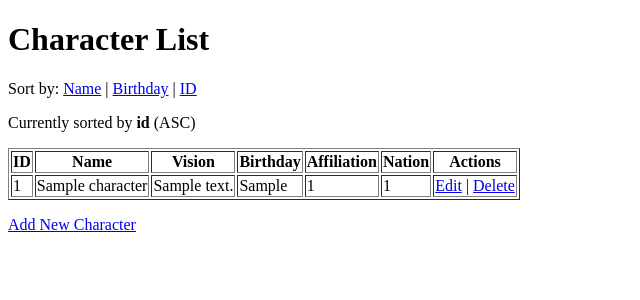
After one commit to notgreatpro/Web-Dev-2-Project, a PHP site: page /characters_list.php in a window 1280 px wide. The commit adds this page. Shown: the top 300 px of the page, without its empty margins (0-640 px from the left). Run offline with PHP 8.4, Linux system fonts and the light colour scheme; the visitor is signed in with stand-in values (Sample User, id 1); tables that the repository leaves empty or names only in its code hold one stand-in row (values such as "Sample post").

Commit message:
created character_list.php for viewing and sorting characters

```diff
--- /dev/null
+++ b/characters_list.php
@@ -0,0 +1,63 @@
+<?php
+session_start();
+if (!isset($_SESSION['loggedin']) || $_SESSION['loggedin'] !== true) {
+    header("Location: login.php");
+    exit;
+}
+
+// Database connection
+$conn = new mysqli("localhost", "root", "", "genshin_character_info_database");
+
+// Sorting logic
+$allowed = ['name', 'birthday', 'id'];
+$sort = isset($_GET['sort']) && in_array($_GET['sort'], $allowed) ? $_GET['sort'] : 'id';
+$order = (isset($_GET['order']) && $_GET['order'] === 'desc') ? 'DESC' : 'ASC';
+
+$sql = "SELECT * FROM characters ORDER BY $sort $order";
+$result = $conn->query($sql);
+
+// For toggling sort order in links
+$nextOrder = $order === 'ASC' ? 'desc' : 'asc';
+?>
+<!DOCTYPE html>
+<html lang="en">
+<head>
+    <meta charset="UTF-8">
+    <title>Character List</title>
+</head>
+<body>
+    <h1>Character List</h1>
+    <p>Sort by:
+        <a href="?sort=name&order=<?php echo $nextOrder; ?>">Name</a> |
+        <a href="?sort=birthday&order=<?php echo $nextOrder; ?>">Birthday</a> |
+        <a href="?sort=id&order=<?php echo $nextOrder; ?>">ID</a>
+    </p>
+    <p>Currently sorted by <b><?php echo htmlspecialchars($sort); ?></b> (<?php echo $order; ?>)</p>
+    <table border="1">
+        <tr>
+            <th>ID</th>
+            <th>Name</th>
+            <th>Vision</th>
+            <th>Birthday</th>
+            <th>Affiliation</th>
+            <th>Nation</th>
+            <th>Actions</th>
+        </tr>
+        <?php while($row = $result->fetch_assoc()): ?>
+        <tr>
+            <td><?php echo $row['id']; ?></td>
+            <td><?php echo htmlspecialchars($row['name']); ?></td>
+            <td><?php echo htmlspecialchars($row['vision']); ?></td>
+            <td><?php echo htmlspecialchars($row['birthday']); ?></td>
+            <td><?php echo $row['affiliation_id']; ?></td>
+            <td><?php echo $row['nation_id']; ?></td>
+            <td>
+                <a href="edit_character.php?id=<?php echo $row['id']; ?>">Edit</a> |
+                <a href="delete_character.php?id=<?php echo $row['id']; ?>" onclick="return confirm('Delete this character?');">Delete</a>
+            </td>
+        </tr>
+        <?php endwhile; ?>
+    </table>
+    <p><a href="index.php">Add New Character</a></p>
+</body>
+</html>
--- a/index.php
+++ b/index.php
@@ -21,8 +21,8 @@ if (!isset($_SESSION['loggedin']) || $_SESSION['loggedin'] !== true) {
         <label>Name: <input type="text" name="name" required></label><br>
         <label>Vision: <input type="text" name="vision" required></label><br>
         <label>Birthday: <input type="date" name="birthday"></label><br>
-        <label>Affiliation ID: <input type="number" name="affiliation_id"></label><br>
-        <label>Nation ID: <input type="number" name="nation_id"></label><br>
+        <label>Affiliation: <input type="text" name="affiliation_id"></label><br>
+        <label>Nation: <input type="text" name="nation_id"></label><br>
         <button type="submit">Add Character</button>
     </form>
 </body>
--- a/login.php
+++ b/login.php
@@ -6,7 +6,7 @@ $error = "";
 if ($_SERVER["REQUEST_METHOD"] == "POST") {
     // Hardcoded username and password
     $username = "admin";
-    $password = "password123";
+    $password = "I love Genshin Impact";
 
     $input_user = $_POST['username'];
     $input_pass = $_POST['password'];
```
